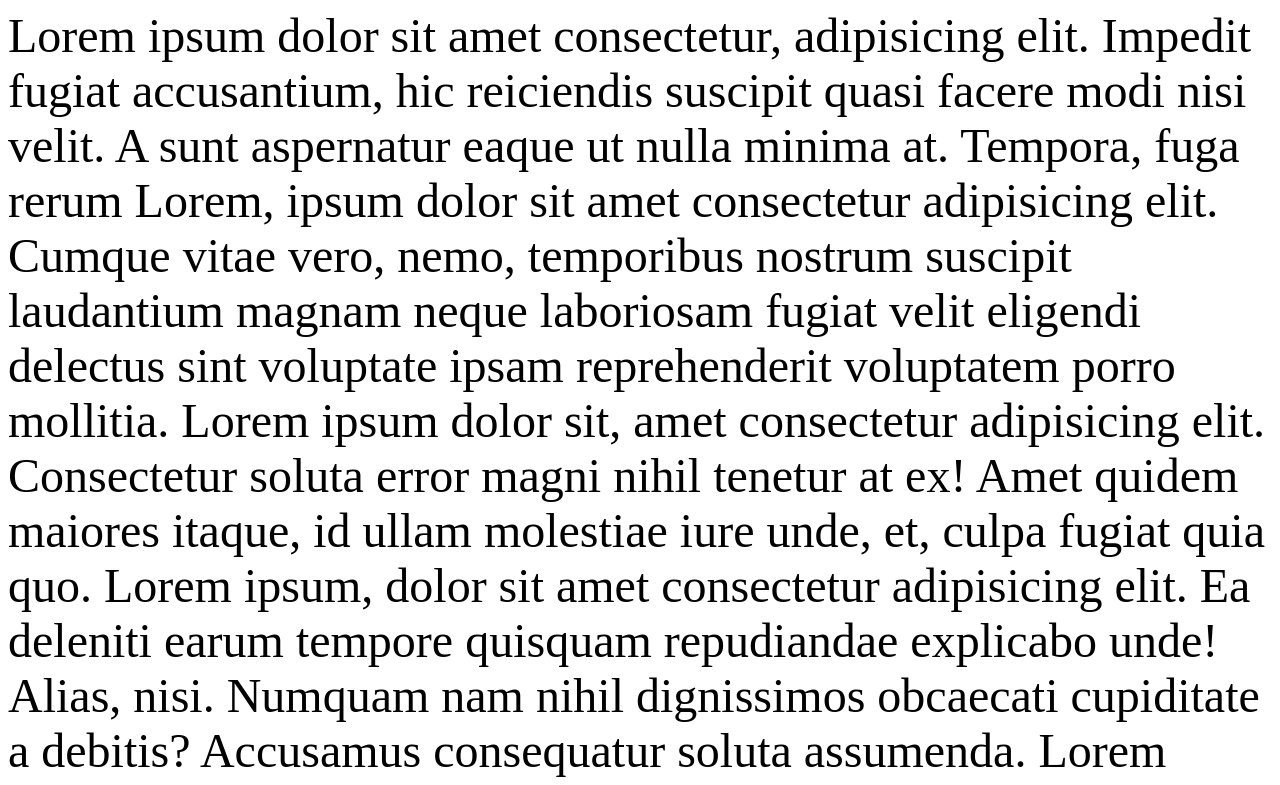
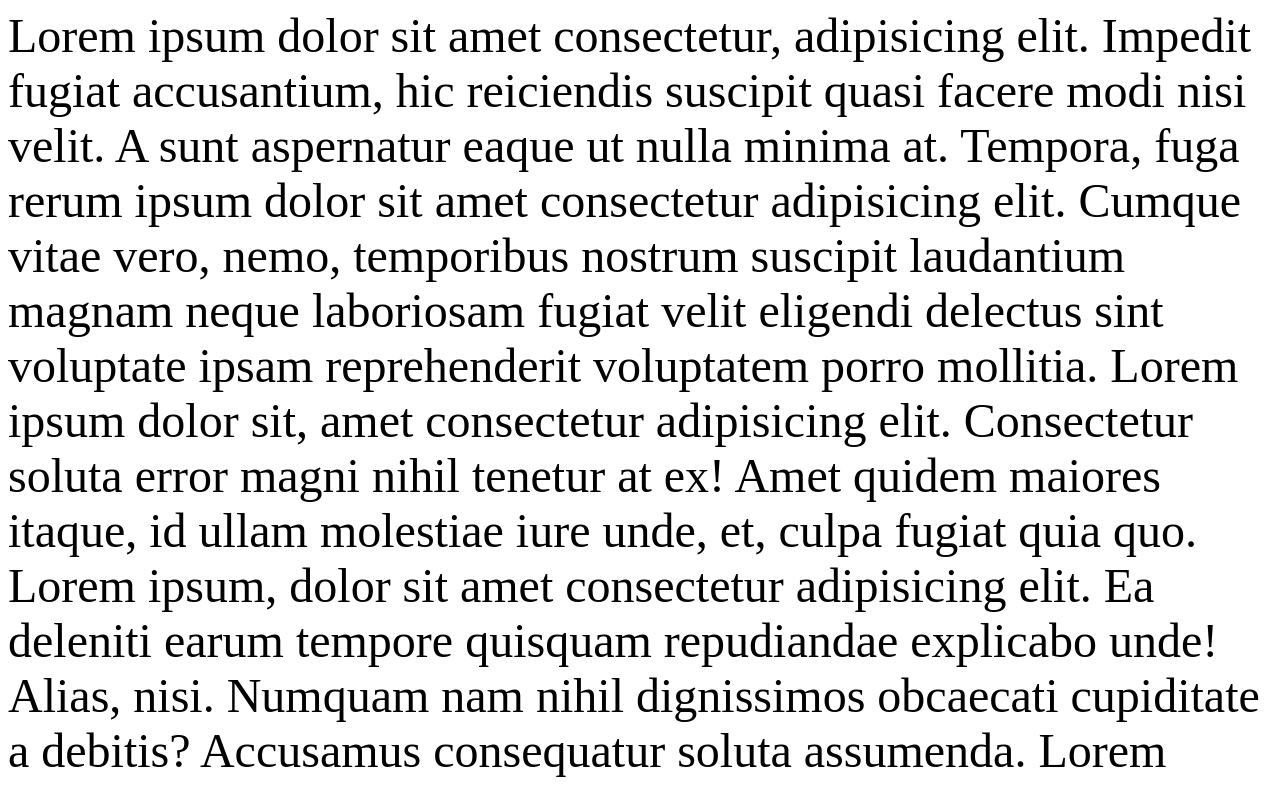
Before and after one commit to Group01-Chitkara-University/2110990044, a plain HTML site: page 5.html in a window 1280 px wide. Shown: the top 785 px of the page. Drawn offline with Linux system fonts and the light colour scheme.

Commit message:
modified 5.html

```diff
--- a/5.html
+++ b/5.html
@@ -3,7 +3,7 @@
     <body><font size="35">
         <a name="topsection"></a>
         Lorem ipsum dolor sit amet consectetur, adipisicing elit. Impedit fugiat accusantium, hic reiciendis suscipit quasi facere modi nisi velit. A sunt aspernatur eaque ut nulla minima at. Tempora, fuga rerum
-        Lorem, ipsum dolor sit amet consectetur adipisicing elit. Cumque vitae vero, nemo, temporibus nostrum suscipit laudantium magnam neque laboriosam fugiat velit eligendi delectus sint voluptate ipsam reprehenderit voluptatem porro mollitia.
+         ipsum dolor sit amet consectetur adipisicing elit. Cumque vitae vero, nemo, temporibus nostrum suscipit laudantium magnam neque laboriosam fugiat velit eligendi delectus sint voluptate ipsam reprehenderit voluptatem porro mollitia.
         Lorem ipsum dolor sit, amet consectetur adipisicing elit. Consectetur soluta error magni nihil tenetur at ex! Amet quidem maiores itaque, id ullam molestiae iure unde, et, culpa fugiat quia quo.
         Lorem ipsum, dolor sit amet consectetur adipisicing elit. Ea deleniti earum tempore quisquam repudiandae explicabo unde! Alias, nisi. Numquam nam nihil dignissimos obcaecati cupiditate a debitis? Accusamus consequatur soluta assumenda.
         Lorem ipsum dolor sit amet consectetur adipisicing elit. Suscipit obcaecati aliquam dolores consequuntur nam dolore dolorem possimus nihil, provident iusto, fuga quasi cupiditate fugiat voluptas! Deserunt dicta exercitationem suscipit at!
```
